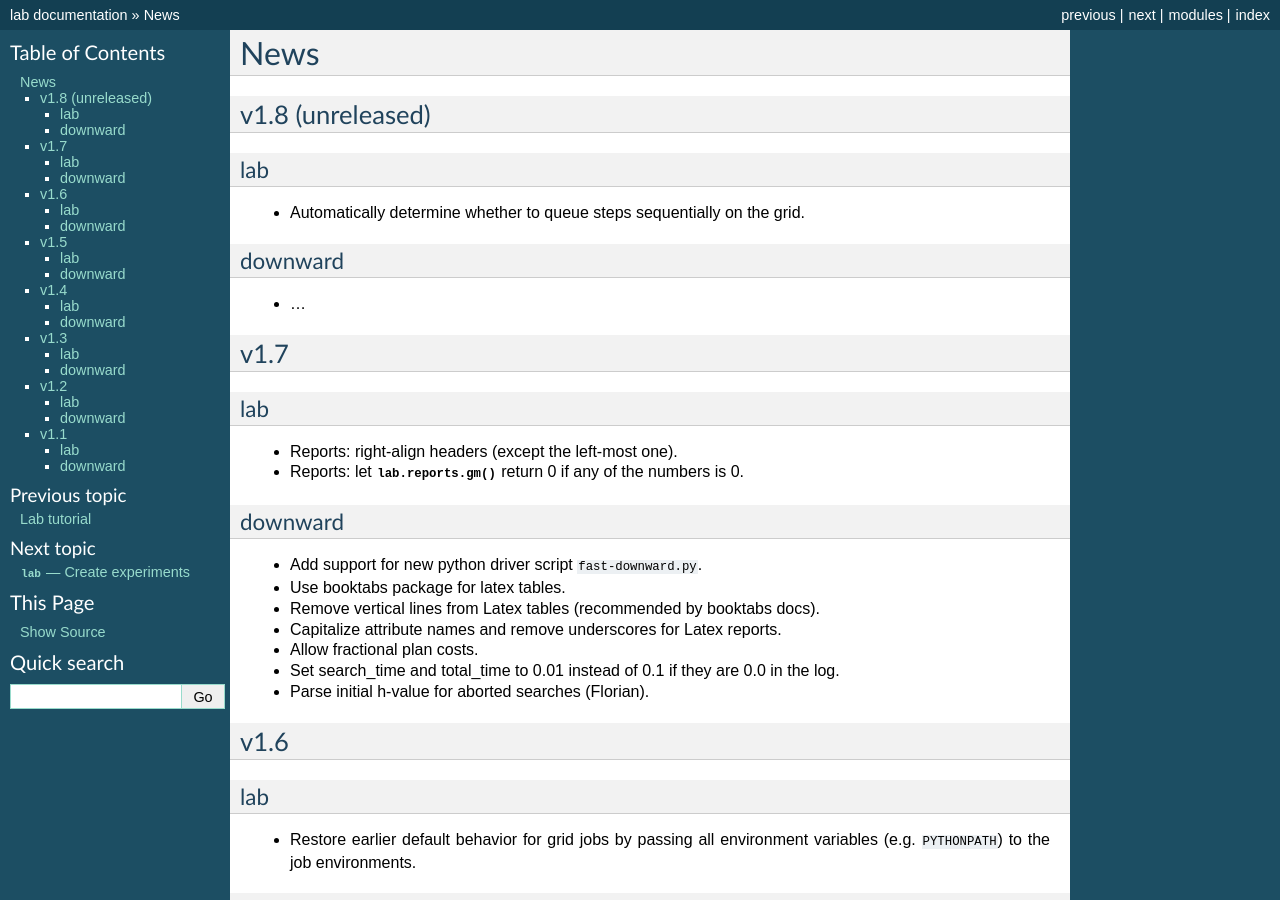
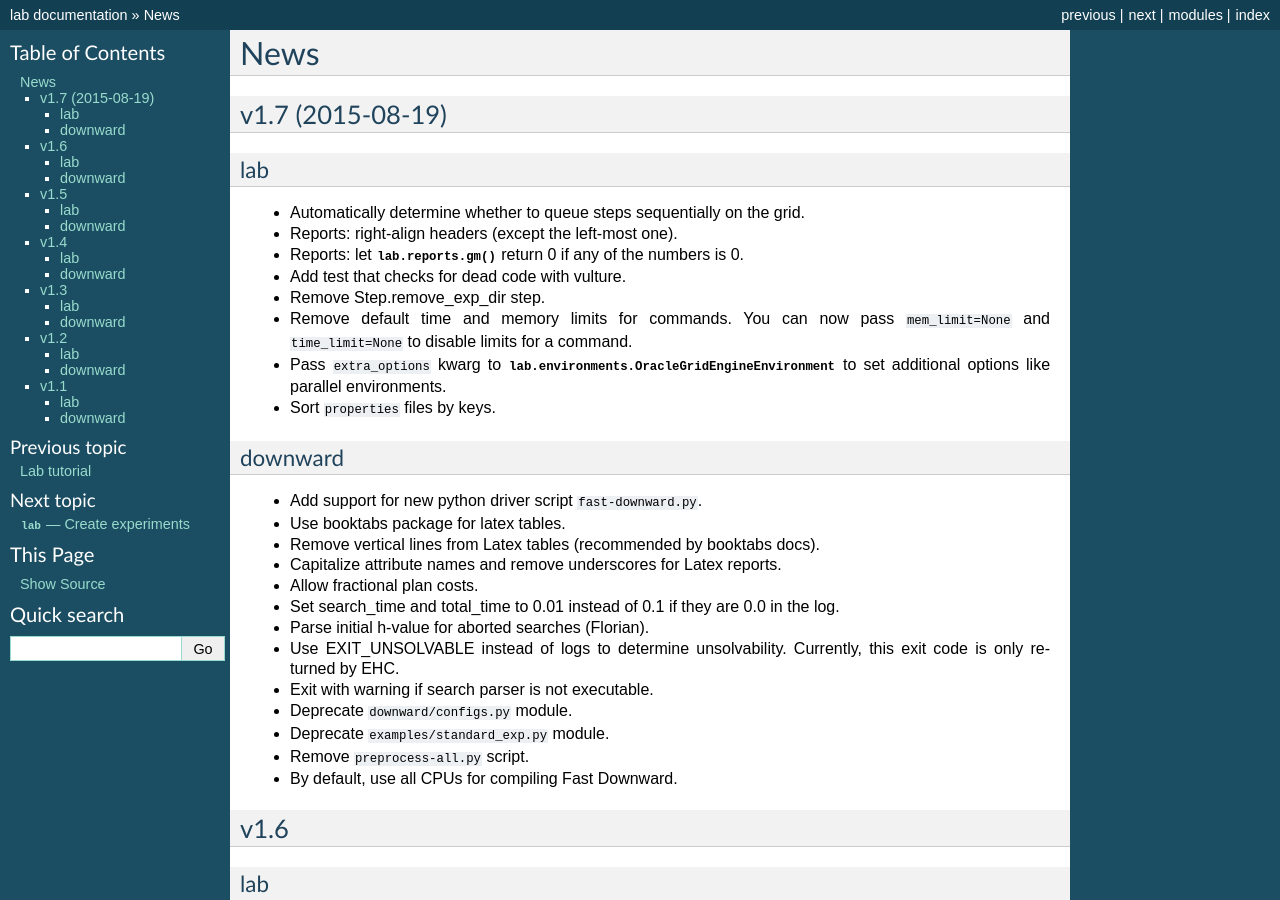
Before and after one commit to aibasel/lab, a Sphinx documentation site: the page built from docs/news.rst, in a window 1280 px wide and 900 px high. Built offline with Sphinx 7.4.7, drawn with Linux system fonts in a browser that asks for light colours.

Commit message:
update news.rst

```diff
--- a/docs/news.rst
+++ b/docs/news.rst
@@ -1,25 +1,23 @@
 News
 ====
 
-v1.8 (unreleased)
+v1.7 (2015-08-19)
 -----------------
 
 lab
 ^^^
 * Automatically determine whether to queue steps sequentially on the grid.
-
-downward
-^^^^^^^^
-* ...
-
-
-v1.7
-----
-
-lab
-^^^
 * Reports: right-align headers (except the left-most one).
 * Reports: let :func:`lab.reports.gm` return 0 if any of the numbers is 0.
+* Add test that checks for dead code with vulture.
+* Remove Step.remove_exp_dir step.
+* Remove default time and memory limits for commands. You can now pass
+  ``mem_limit=None`` and ``time_limit=None`` to disable limits for a
+  command.
+* Pass ``extra_options`` kwarg to
+  :py:class:`lab.environments.OracleGridEngineEnvironment` to set
+  additional options like parallel environments.
+* Sort ``properties`` files by keys.
 
 downward
 ^^^^^^^^
@@ -30,6 +28,13 @@ downward
 * Allow fractional plan costs.
 * Set search_time and total_time to 0.01 instead of 0.1 if they are 0.0 in the log.
 * Parse initial h-value for aborted searches (Florian).
+* Use EXIT_UNSOLVABLE instead of logs to determine unsolvability.
+  Currently, this exit code is only returned by EHC.
+* Exit with warning if search parser is not executable.
+* Deprecate ``downward/configs.py`` module.
+* Deprecate ``examples/standard_exp.py`` module.
+* Remove ``preprocess-all.py`` script.
+* By default, use all CPUs for compiling Fast Downward.
 
 
 v1.6
```
